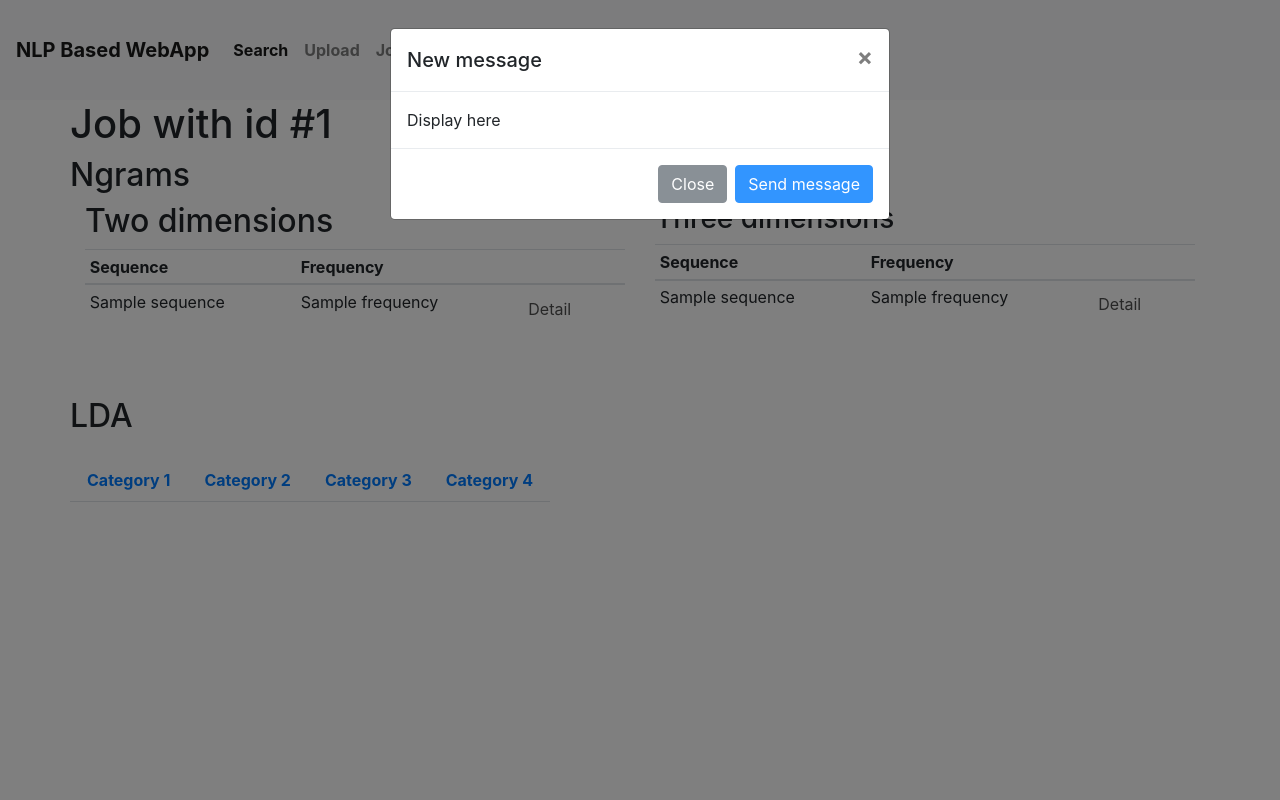
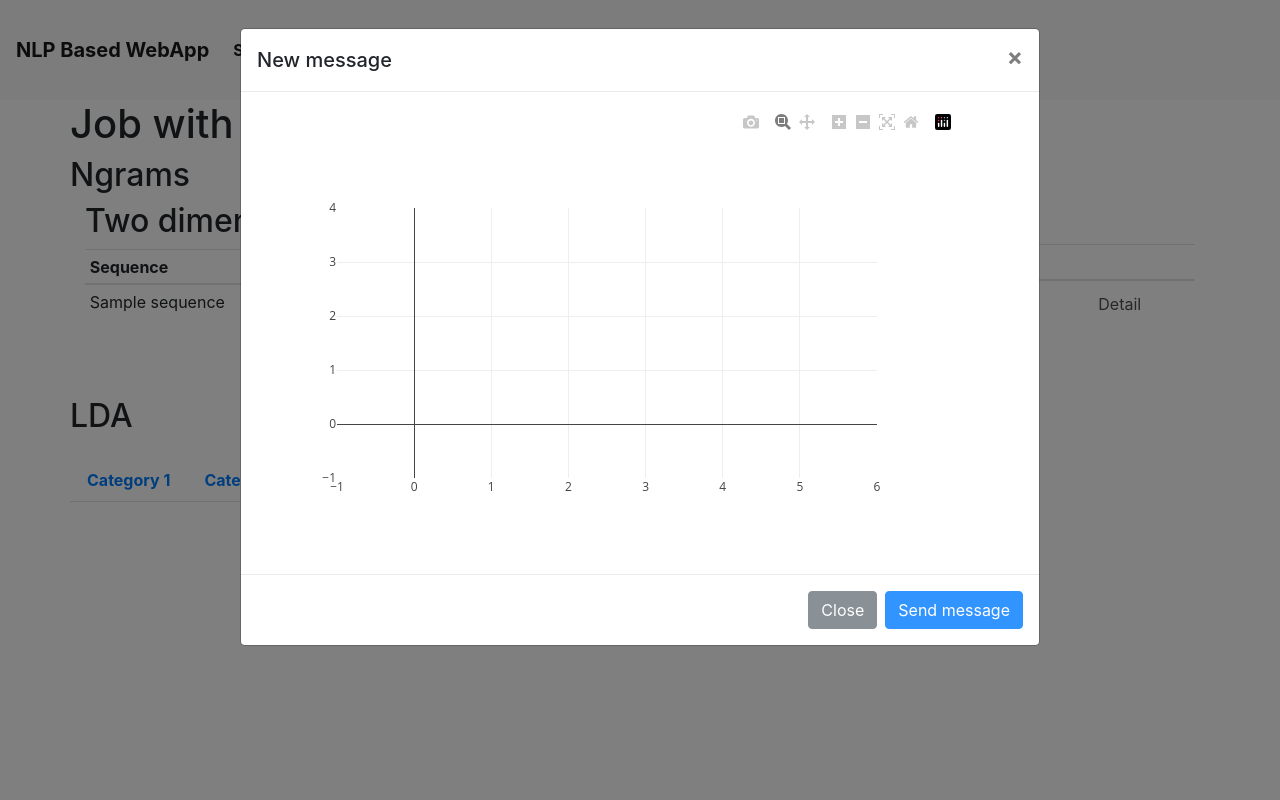
Before and after one commit to JangasMonsterPlace/flask-webapp, a Flask app: page /job/1 in a window 1280 px wide, after a click on "Detail". Run offline with Flask 2, Linux system fonts and the light colour scheme; a database or web service that is not in the repository returns one stand-in record (values such as "Sample title"); data that the repository does not hold is empty; some libraries are stand-ins or nearby versions.

Commit message:
init ts plot

```diff
--- a/app/main.py
+++ b/app/main.py
@@ -136,12 +136,40 @@ def get_tweets_by_keywords():
             }
         }
     }
-    res = es.search(index="pg-textsource-texts", query=query, size=1000)
+    aggs = {
+        "group_by_day": {
+            "date_histogram": {
+                "field": "written_by_user_at",
+                "interval": "day"
+            },
+            "aggs": {
+                "group_by_day": {
+                    "sum": {
+                        "script": "1"
+                    }
+                }
+            }
+        }
+    }
+    res = es.search(index="pg-textsource-texts", query=query, size=1000, aggs=aggs)
     data = []
     if len(res["hits"]['hits']) > 0:
         data = [e["_source"] for e in res["hits"]['hits']]
 
-    return jsonify({"data": data})
+    parsed_buckets = {"dates": [], "values": []}
+    try:
+        buckets = res["aggregations"]["group_by_day"]["buckets"]
+        for b in buckets:
+            parsed_buckets["dates"].append(b['key_as_string'].replace("T00:00:00.000Z", ""))
+            parsed_buckets["values"].append(b['doc_count'])
+
+    except Exception as e:
+        buckets = []
+
+    return jsonify({
+        "raw_text_data": data,
+        "time_aggregated_data": parsed_buckets
+    })
 
 
 if __name__ == "__main__":
--- a/app/static/custom/app.js
+++ b/app/static/custom/app.js
@@ -48,3 +48,34 @@ const submitCategoryRenaming = (input) => {
     }
   });
 };
+
+
+$( "[name=ngram-detail]" ).click(function(){
+  console.log($(this).attr("data-ngram-sequence"))
+
+  var data = [
+    {
+      x: ['2013-10-04 22:23:00', '2013-11-04 22:23:00', '2013-12-04 22:23:00'],
+      y: [1, 3, 6],
+      type: 'scatter'
+    }
+  ];
+
+
+
+
+  $.ajax({
+    url: "/get-text-bodies-for-sequence?q=hong&q=kong",
+    success: function(data){
+      console.log(data)
+      var time_series = [
+        {
+          x: data.time_aggregated_data.dates,
+          y: data.time_aggregated_data.values,
+          type: 'scatter'
+        }
+      ]
+      Plotly.newPlot('ngram-detail-ts-plot', time_series);
+    }
+  })
+})
--- a/app/templates/base.html
+++ b/app/templates/base.html
@@ -54,6 +54,7 @@
 
     <script src="{{ url_for('static', filename='/custom/app.js') }}" defer></script>
     <script src="http://cdn.datatables.net/1.11.3/js/jquery.dataTables.min.js" defer></script>
+    <script src="https://cdn.plot.ly/plotly-2.6.3.min.js" defer></script>
     <link rel="stylesheet" type="text/css" href="{{ url_for('static', filename='custom/custom.css') }}" />
   </head>
   <body>
--- a/app/templates/results.html
+++ b/app/templates/results.html
@@ -25,7 +25,7 @@
               <td>{{ngram.sequence}}</td>
               <td>{{ngram.frequency}}</td>
               <td>
-                <button class="btn" data-toggle="modal" data-target="#ngram-modal" data-ngram-sequence="{{ngram.sequence}}">
+                <button class="btn" name="ngram-detail" data-toggle="modal" data-target="#ngram-modal" data-ngram-sequence="{{ngram.sequence}}">
                   Detail
                 </button>
               </td>
@@ -187,7 +187,7 @@
 
 
 <div class="modal fade" id="ngram-modal" tabindex="-1" aria-labelledby="exampleModalLabel" aria-hidden="true">
-  <div class="modal-dialog">
+  <div class="modal-dialog modal-lg">
     <div class="modal-content">
       <div class="modal-header">
         <h5 class="modal-title" id="exampleModalLabel">New message</h5>
@@ -196,8 +196,9 @@
         </button>
       </div>
       <div class="modal-body">
+        <span id="ngram-detail-ts-plot"></span>
 
-        Display here
+
 
       </div>
       <div class="modal-footer">
```
